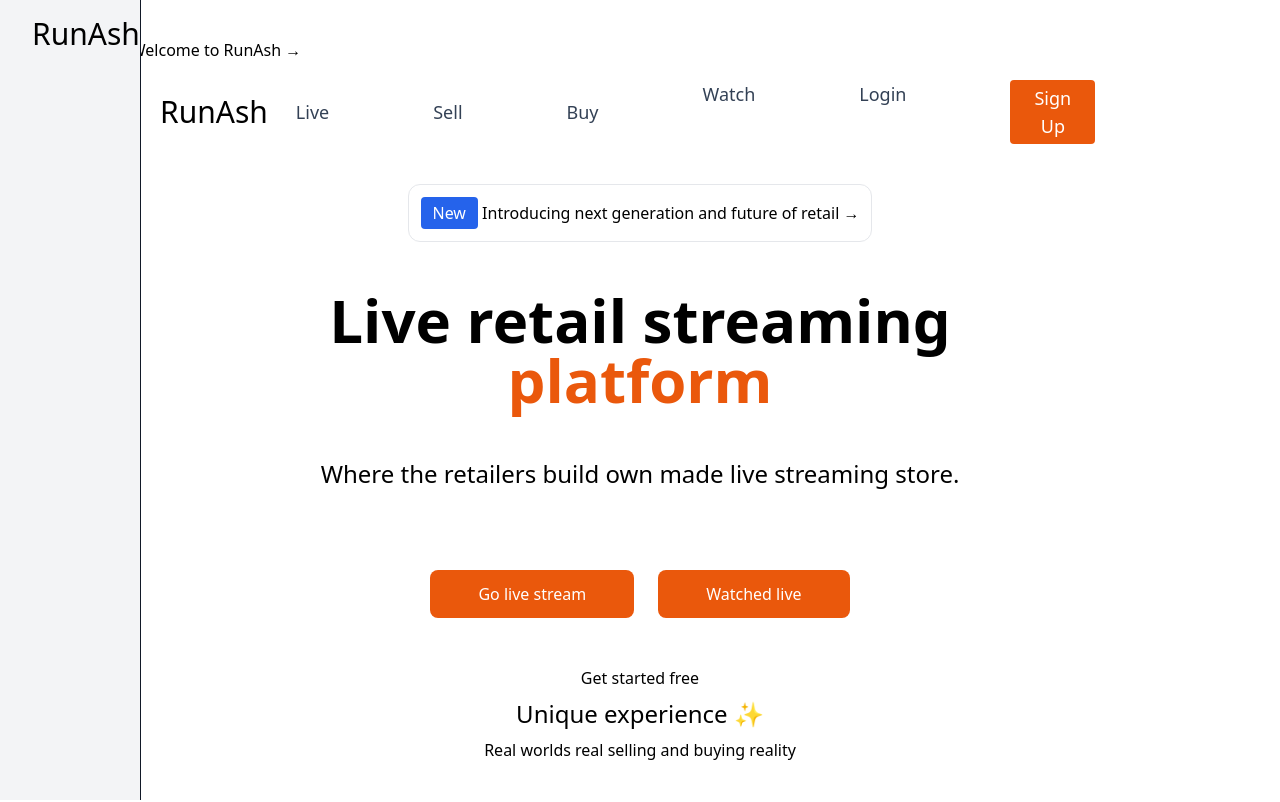
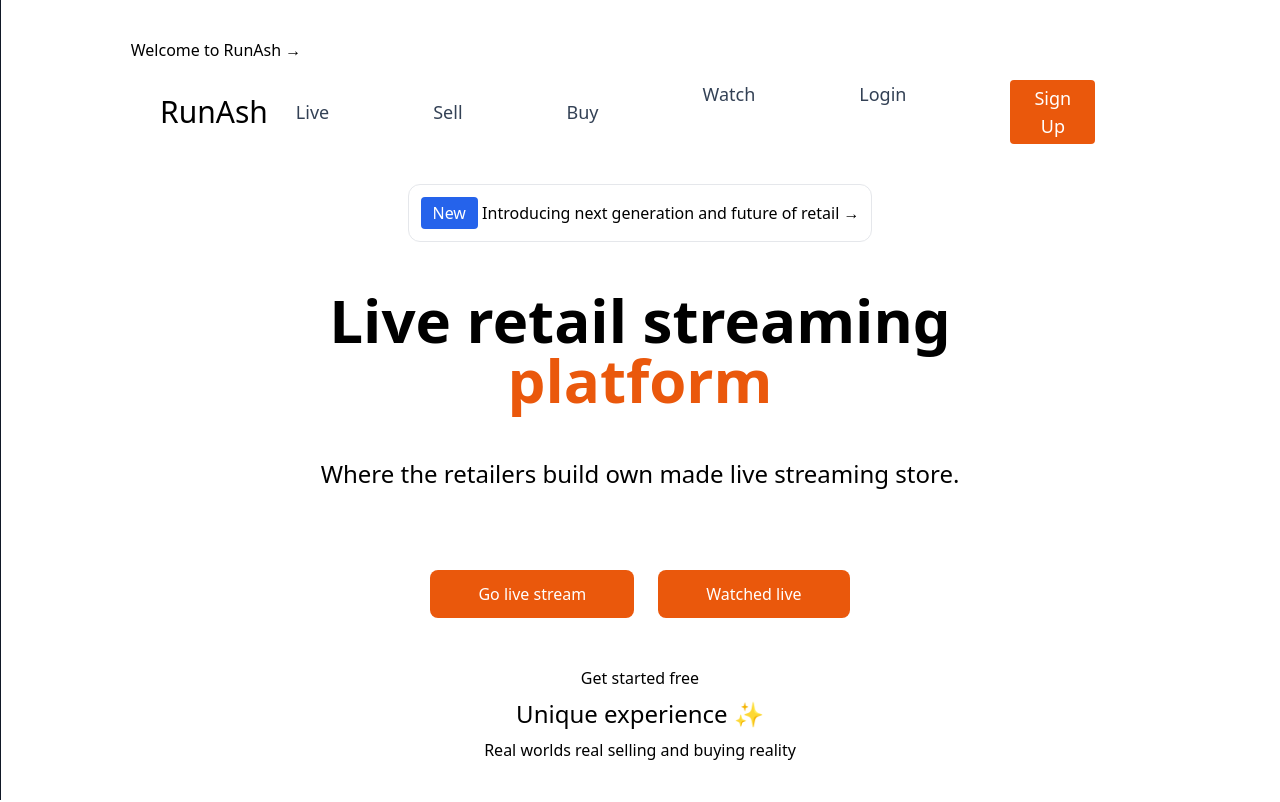
Before and after one commit to Vaibhavmurmu/nextjs13, a Next.js app: page / in a window 1280 px wide. Shown: the top 802 px of the page. Built offline with nearby package versions, Linux system fonts and the light colour scheme.

Commit message:
Update Navbar.js

```diff
--- a/components/Navbar.js
+++ b/components/Navbar.js
@@ -53,8 +53,8 @@ export default function Navbar() {
             </ul>
           <Bars2Icon className="p-4 mr-12"/>
         </div>
-        <div className='fixed left-0 top-0 w-[60] h-full border-r border-r-gray-900 bg-gray-100'>
-        <h1 className="w-full text-3xl font-b text-black m-4">RunAsh</h1>
+        <div className='flex hiddden fixed left-0 top-0 w-[60] h-full border-r border-r-gray-900 bg-gray-100'>
+        <h1 className=" flex hidden w-full text-3xl font-b text-black m-4">RunAsh</h1>
          <ul className="flex hidden pt-24 uppercase p-4">
            <li className="p-4 border-b border-gray-600">Login</li>
            <li className="p-4 border-b border-gray-600">Sign Up</li>
```
